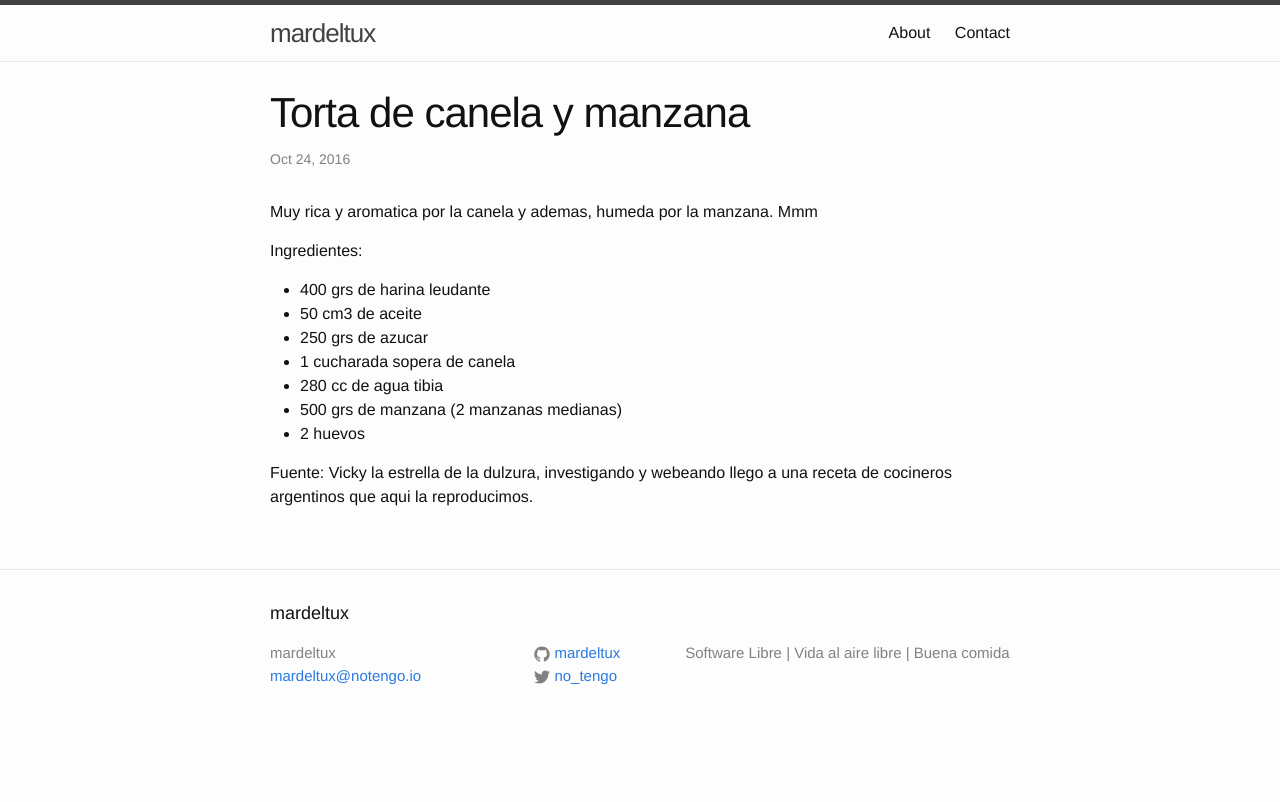
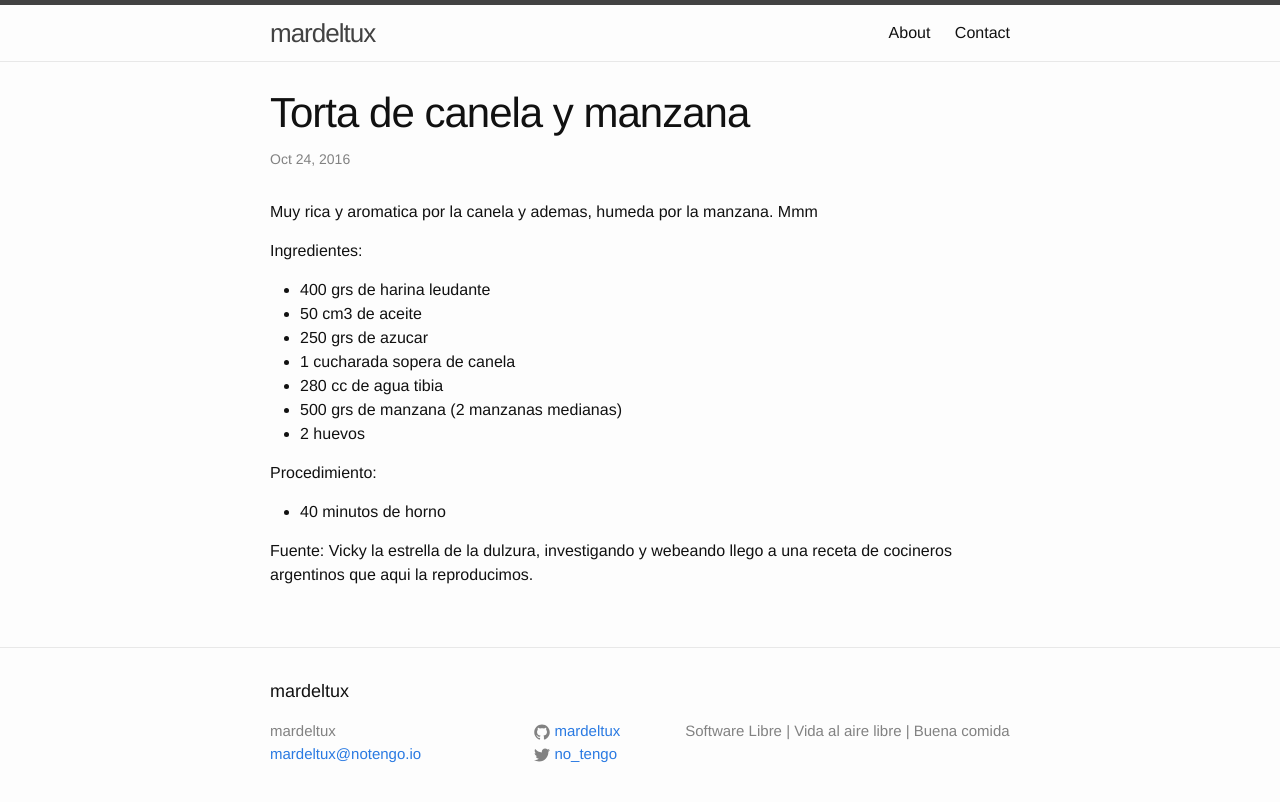
Before and after one commit to mardeltux/mardeltux.github.io, a Jekyll site: the page built from _posts/2016-10-24-torta-de-canela-y-manzana.markdown, in a window 1280 px wide. Shown: the top 802 px of the page. Built offline with Jekyll 4.4.1, drawn with Linux system fonts in a browser that asks for light colours.

Commit message:
se modifica receta de torta de manzana

```diff
--- a/_posts/2016-10-24-torta-de-canela-y-manzana.markdown
+++ b/_posts/2016-10-24-torta-de-canela-y-manzana.markdown
@@ -18,6 +18,9 @@ Ingredientes:
 - 500 grs de manzana (2 manzanas medianas)
 - 2 huevos
 
+Procedimiento:
+- 40 minutos de horno
+
 
 
 Fuente:
```
